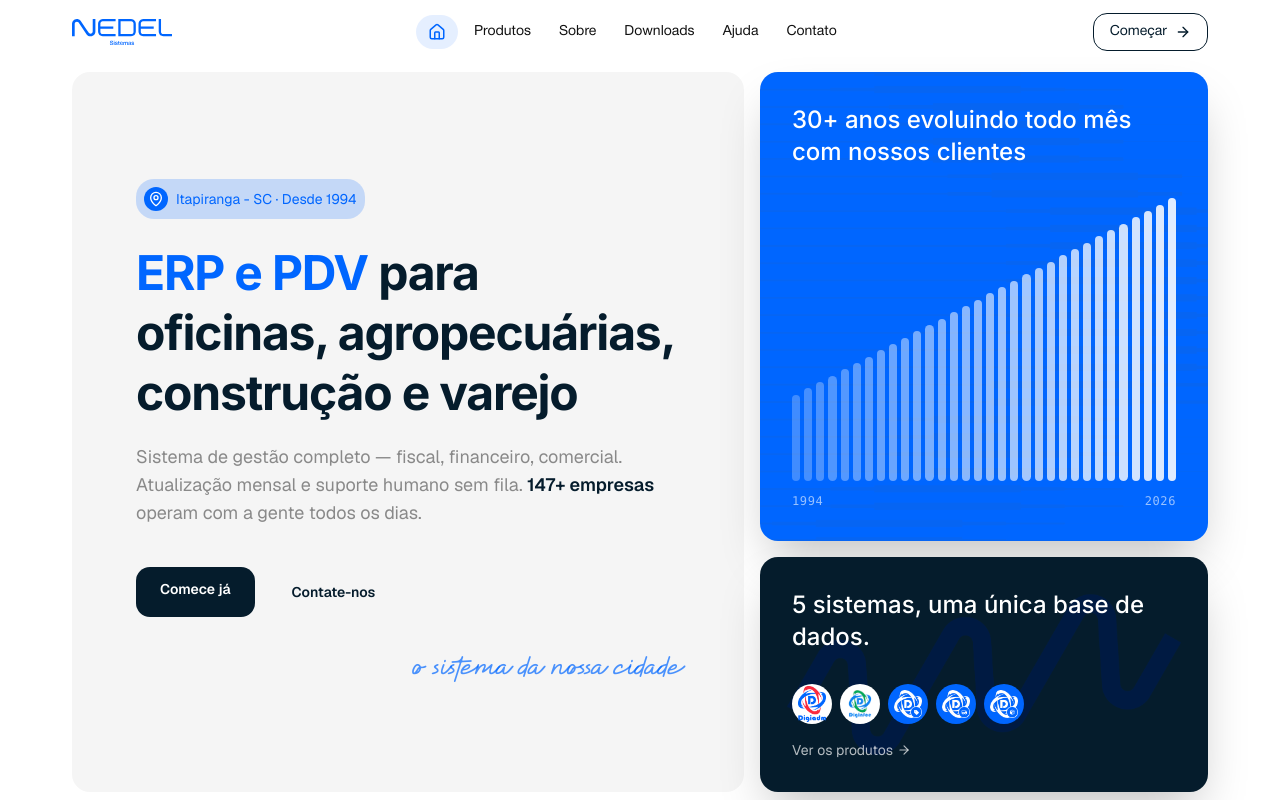
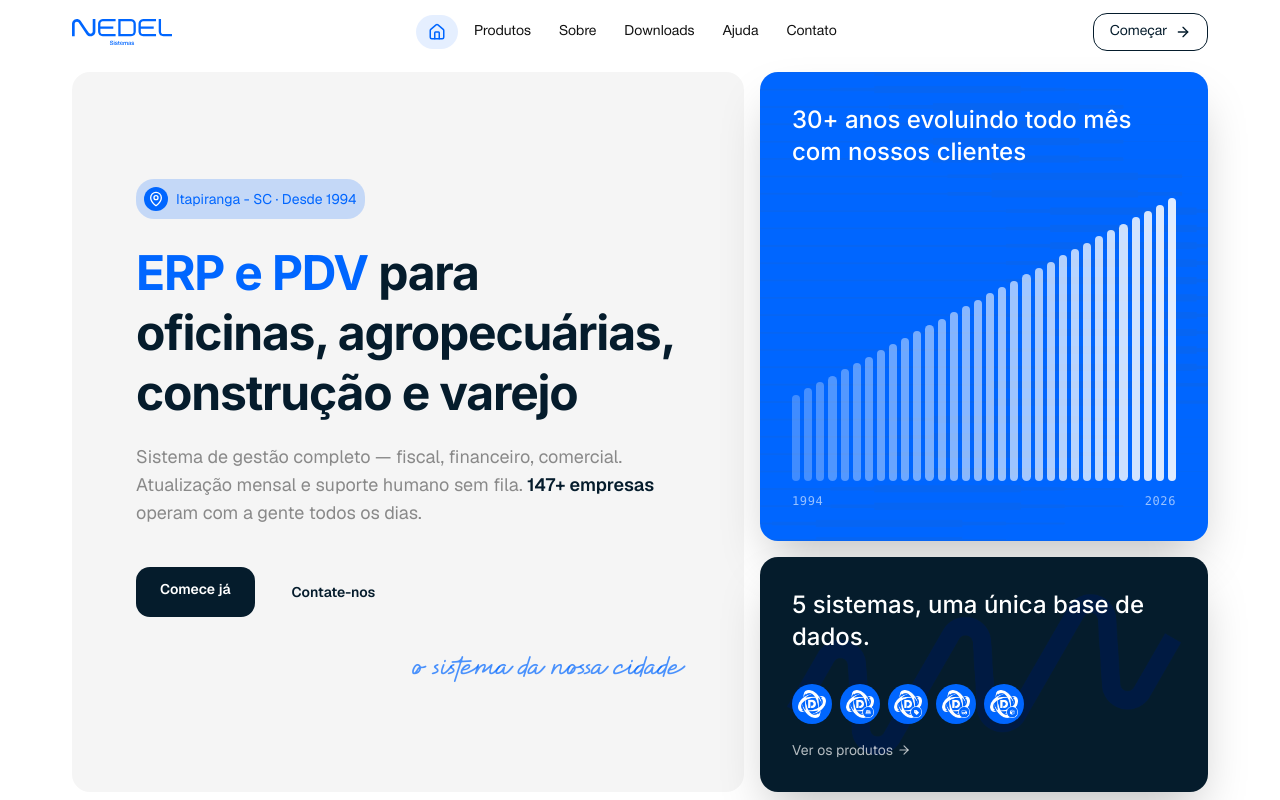
Before and after one commit to nedelsistemas/site, a Next.js app: page / in a window 1280 px wide. Shown: the top 800 px of the page. Built offline with nearby package versions, Linux system fonts and the light colour scheme.

Commit message:
array dos apps na hero

```diff
--- a/src/app/page.tsx
+++ b/src/app/page.tsx
@@ -6,7 +6,7 @@ import { LogoMarquee } from "@/components/logo-marquee";
 import { MockupFrame } from "@/components/ui/mockup-frame";
 import { Eyebrow } from "@/components/ui/eyebrow";
 import { CTALink } from "@/components/ui/cta-link";
-import { STATS, SOLUTIONS, APPS, STEPS } from "@/data/home";
+import { STATS, SOLUTIONS, APPS, STEPS, HERO_APP_ICONS } from "@/data/home";
 
 export default function Home() {
   return (
@@ -84,46 +84,19 @@ export default function Home() {
                 </h3>
                 <div className="flex flex-col gap-4">
                   <div className="flex items-center gap-2">
-                    <div className="w-10 h-10 bg-white p-1.5 rounded-full flex items-center justify-center">
-                      <Image
-                        src="/apps/color/digiadm.png"
-                        alt="Digiadm"
-                        width={32}
-                        height={32}
-                      />
-                    </div>
-                    <div className="w-10 h-10 bg-white p-1.5 rounded-full flex items-center justify-center">
-                      <Image
-                        src="/apps/color/diginfce.png"
-                        alt="Diginfc-e"
-                        width={32}
-                        height={32}
-                      />
-                    </div>
-                    <div className="w-10 h-10 bg-nedel-blue p-1.5 rounded-full flex items-center justify-center">
-                      <Image
-                        src="/apps/mono/digivendas.png"
-                        alt="Digivendas"
-                        width={32}
-                        height={32}
-                      />
-                    </div>
-                    <div className="w-10 h-10 bg-nedel-blue p-1.5 rounded-full flex items-center justify-center">
-                      <Image
-                        src="/apps/mono/digientregas.png"
-                        alt="Digientregas"
-                        width={32}
-                        height={32}
-                      />
-                    </div>
-                    <div className="w-10 h-10 bg-nedel-blue p-1.5 rounded-full flex items-center justify-center">
-                      <Image
-                        src="/apps/mono/digiexpedicao.png"
-                        alt="Digiexpedição"
-                        width={32}
-                        height={32}
-                      />
-                    </div>
+                    {HERO_APP_ICONS.map((app) => (
+                      <div
+                        key={app.src}
+                        className="w-10 h-10 bg-nedel-blue p-1.5 rounded-full flex items-center justify-center"
+                      >
+                        <Image
+                          src={app.src}
+                          alt={app.alt}
+                          width={32}
+                          height={32}
+                        />
+                      </div>
+                    ))}
                   </div>
                   <Link
                     href="/products"
--- a/src/data/home.ts
+++ b/src/data/home.ts
@@ -78,6 +78,14 @@ export const SOLUTIONS: Solution[] = [
   },
 ];
 
+export const HERO_APP_ICONS = [
+  { src: "/apps/mono/digiadm.png", alt: "Digiadm" },
+  { src: "/apps/mono/diginfce.png", alt: "Diginfc-e" },
+  { src: "/apps/mono/digivendas.png", alt: "Digivendas" },
+  { src: "/apps/mono/digientregas.png", alt: "Digientregas" },
+  { src: "/apps/mono/digiexpedicao.png", alt: "Digiexpedição" },
+] as const;
+
 export const APPS: App[] = [
   {
     type: "ERP",
```
